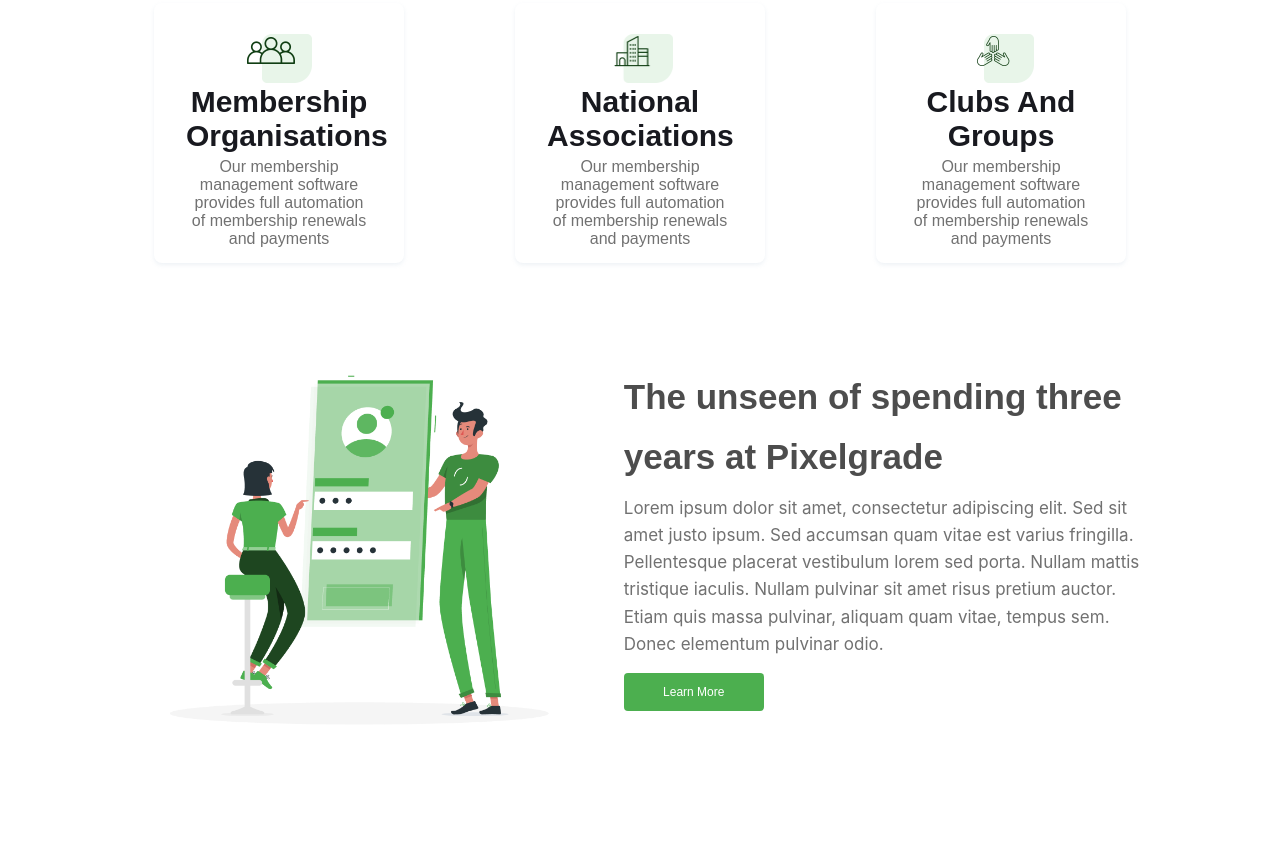
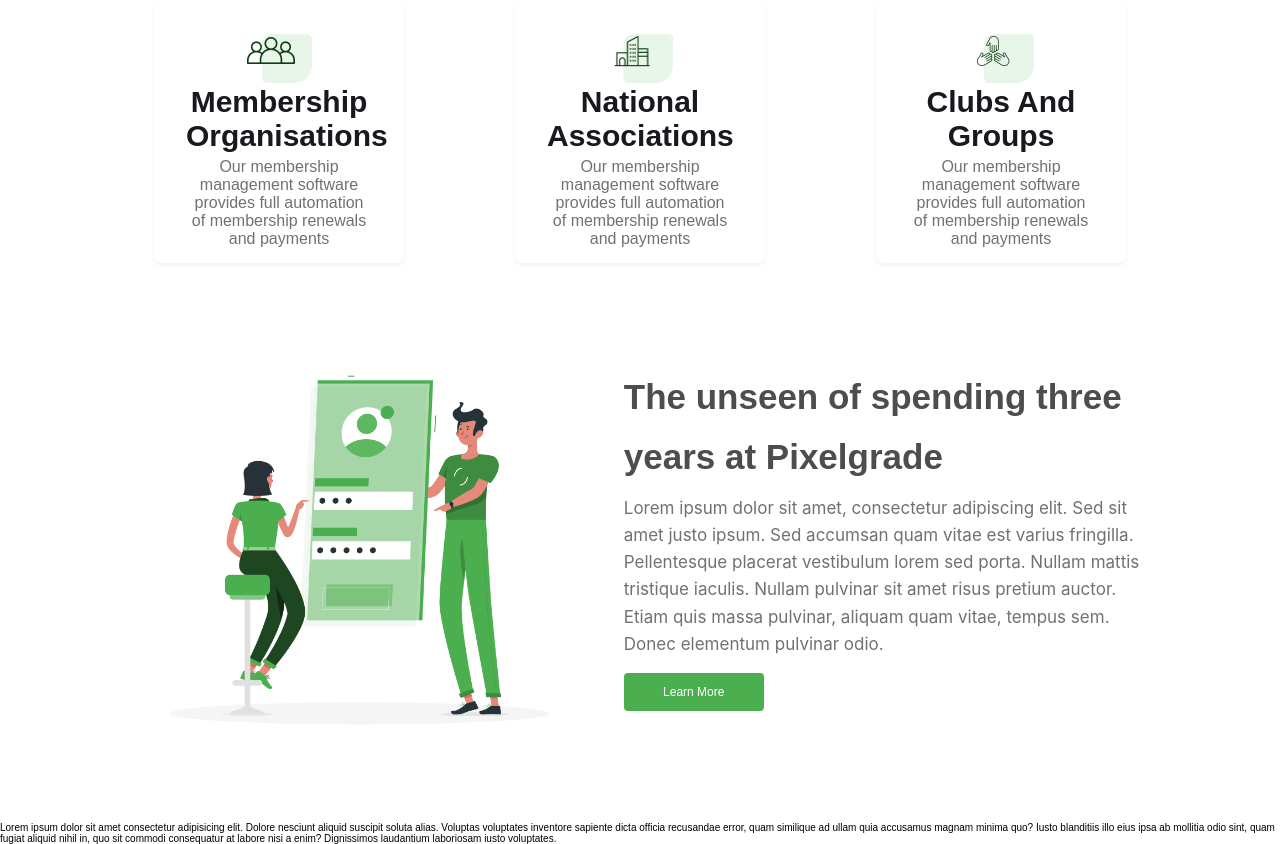
Before and after one commit to garv2006-dev/Nexent, a plain HTML site: page index.html in a window 1280 px wide. Shown: the part 899-1743 px from the top of the page. Before the commit the page ends 1721 px from the top, so only its background shows below. Drawn offline with Linux system fonts and the light colour scheme.

Commit message:
initial commit

```diff
--- a/index.html
+++ b/index.html
@@ -131,5 +131,9 @@
         </div>
       </div>
     </section>
+
+    <div>
+      <p>Lorem ipsum dolor sit amet consectetur adipisicing elit. Dolore nesciunt aliquid suscipit soluta alias. Voluptas voluptates inventore sapiente dicta officia recusandae error, quam similique ad ullam quia accusamus magnam minima quo? Iusto blanditiis illo eius ipsa ab mollitia odio sint, quam fugiat aliquid nihil in, quo sit commodi consequatur at labore nisi a enim? Dignissimos laudantium laboriosam iusto voluptates.</p>
+    </div>
   </body>
 </html>
```
